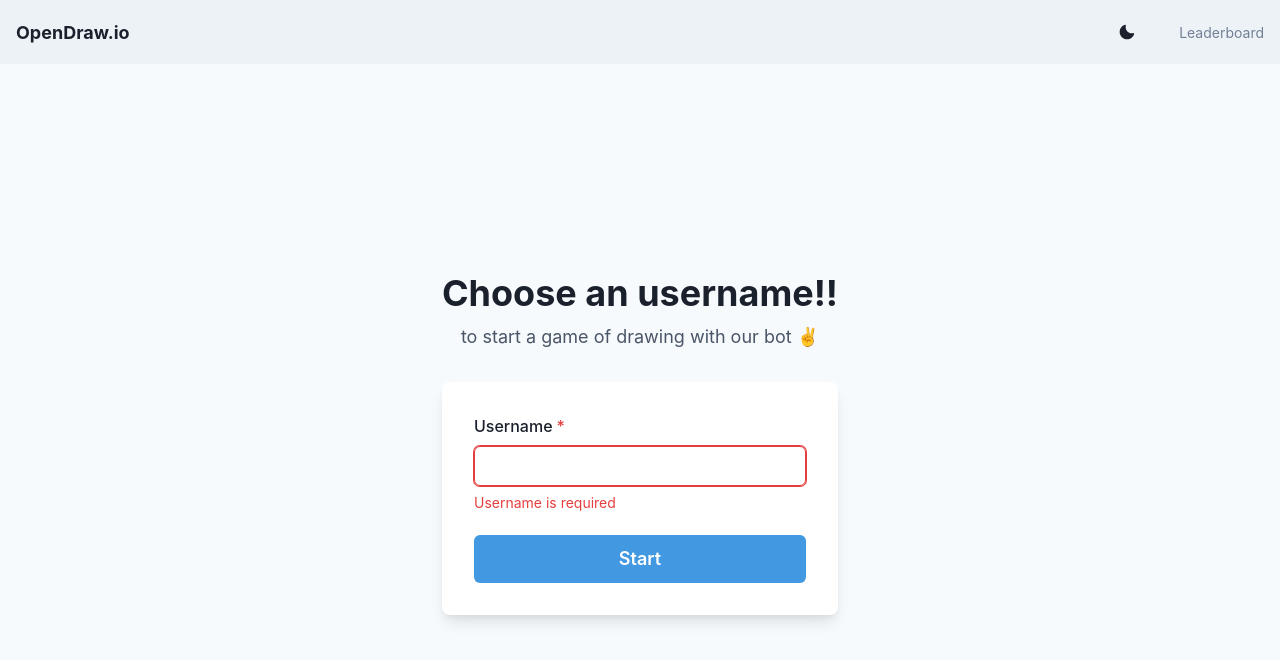
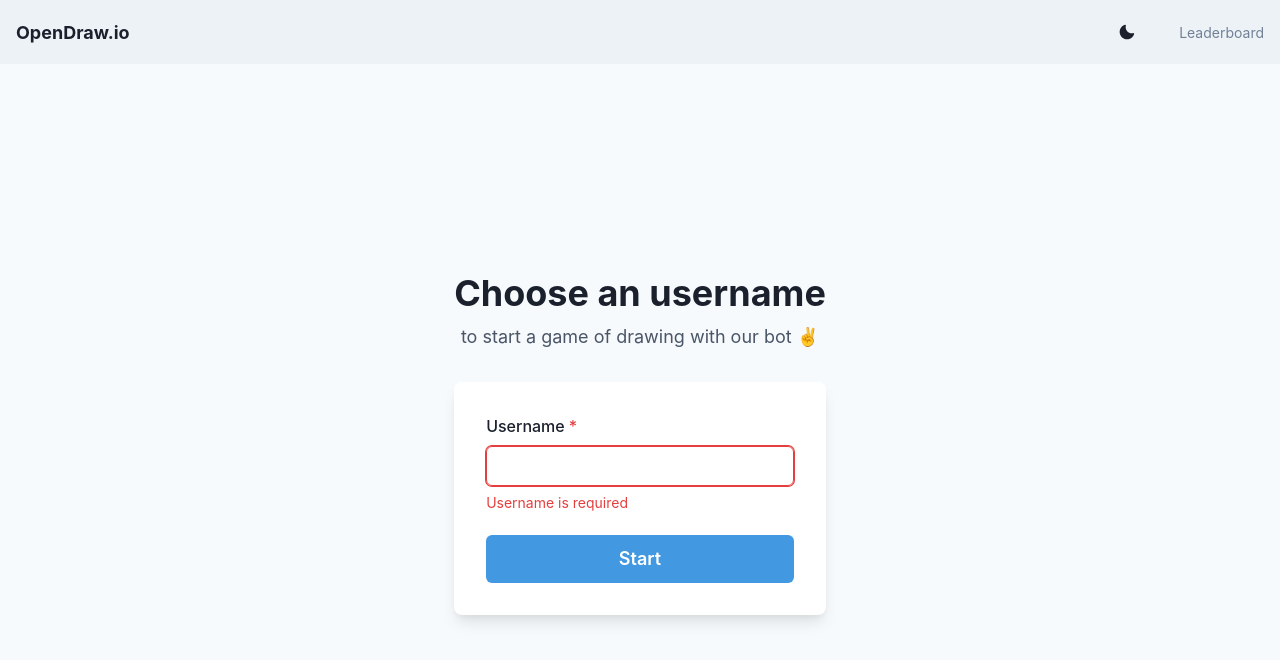
Before and after one commit to alfredoLipari/OpenDraw.io, a React (Vite) app in the folder frontend/: page / in a window 1280 px wide. Shown: the top 660 px of the page. Built offline with nearby package versions, Linux system fonts and the light colour scheme.

Commit message:
test github action 2

```diff
--- a/frontend/src/pages/Login.jsx
+++ b/frontend/src/pages/Login.jsx
@@ -41,7 +41,7 @@ export const Login = () => {
     <Stack spacing={8} mx={'auto'} maxW={'lg'} py={12} px={6} mt={40}>
       <Stack align={'center'}>
         <Heading fontSize={'4xl'} textAlign={'center'}>
-          Choose an username!!
+          Choose an username
         </Heading>
         <Text fontSize={'lg'} color={'gray.600'}>
           to start a game of drawing with our bot ✌️
```
